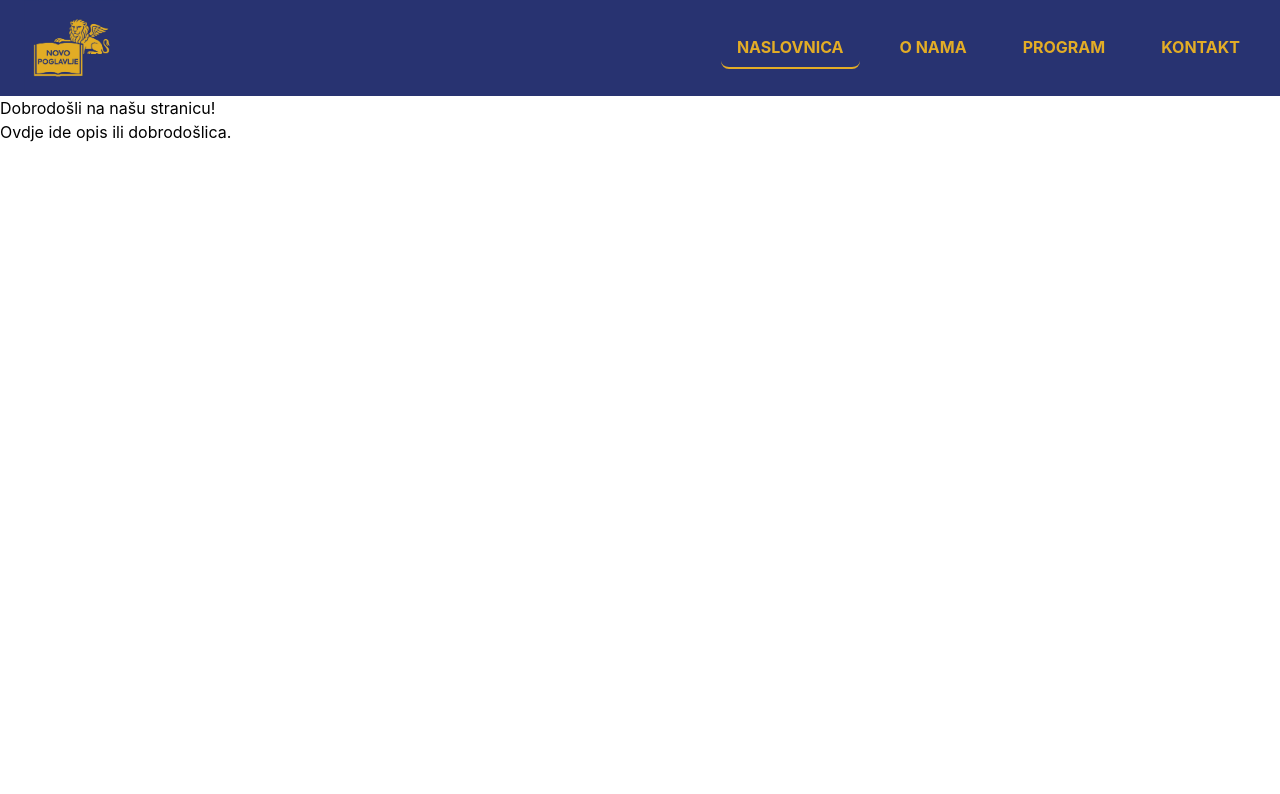
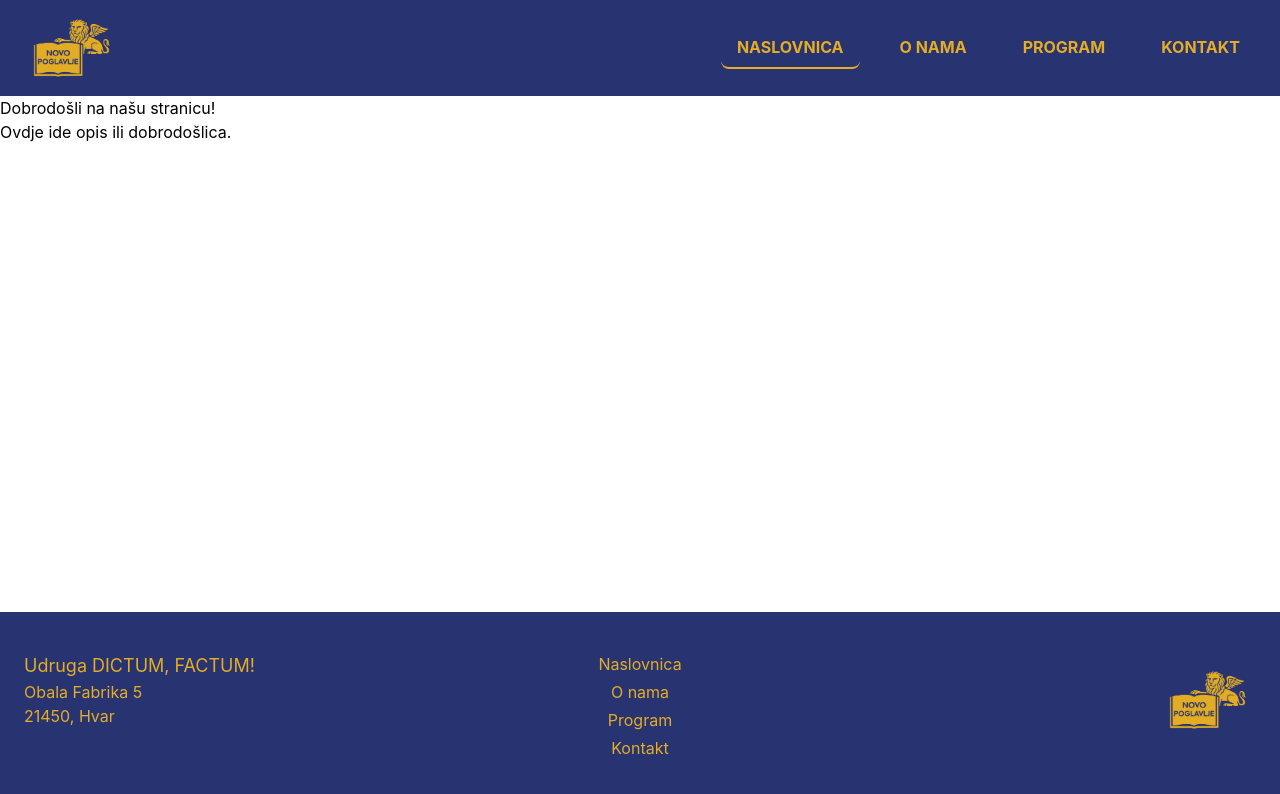
Before and after one commit to estrin00/novoPoglavlje, a React (Create React App) app in the folder novop/: page / in a window 1280 px wide. Shown: the top 794 px of the page. Built offline with nearby package versions, Linux system fonts and the light colour scheme.

Commit message:
footer added

```diff
--- a/novop/src/App.js
+++ b/novop/src/App.js
@@ -1,24 +1,31 @@
 import React from "react";
 import { BrowserRouter as Router, Routes, Route } from "react-router-dom";
 import NavBar from "./components/NavBar";
+import Footer from "./components/Footer";
 import Home from "./components/Home";
 import About from "./components/About";
 import Program from "./components/Program";
 import Contact from "./components/Contact";
 import './index.css';
 
-
 const App = () => {
   return (
+    <div className="min-h-screen flex flex-col">
       <Router>
         <NavBar />
+
+        <main className="flex-grow">
           <Routes>
             <Route path="/" element={<Home />} />
             <Route path="/about" element={<About />} />
             <Route path="/program" element={<Program />} />
             <Route path="/contact" element={<Contact />} />
           </Routes>
+        </main>
+
+        <Footer />
       </Router>
+    </div>
   );
 };
 
--- a/novop/src/components/Footer.js
+++ b/novop/src/components/Footer.js
@@ -0,0 +1,32 @@
+import React from "react";
+import logo from "../assets/logonp.jpg"; // prilagodi put ako treba
+
+const Footer = () => {
+  return (
+    <footer className="bg-blue text-yellow px-6 py-10 flex justify-between items-start flex-wrap">
+
+      {/* Lijeva strana */}
+      <div className="w-full sm:w-1/3 mb-6 sm:mb-0">
+        <h3 className="font-inter text-lg">Udruga DICTUM, FACTUM! </h3>
+        <p> Obala Fabrika 5 <br />21450, Hvar</p>
+      </div>
+
+      {/* Sredina */}
+      <div className="w-full sm:w-1/3 mb-6 sm:mb-0 text-center">
+        <ul className="space-y-1">
+          <li><a href="/" className="hover:text-white">Naslovnica</a></li>
+          <li><a href="/about" className="hover:text-white">O nama</a></li>
+          <li><a href="/program" className="hover:text-white">Program</a></li>
+          <li><a href="/contact" className="hover:text-white">Kontakt</a></li>
+        </ul>
+      </div>
+
+      {/* Desna strana - logo */}
+      <div className="w-full sm:w-1/3 flex justify-end">
+        <img src={logo} alt="Logo" className="h-24 w-auto" />
+      </div>
+    </footer>
+  );
+};
+
+export default Footer;
```
Lines whose indentation alone changed are shown as unchanged.
